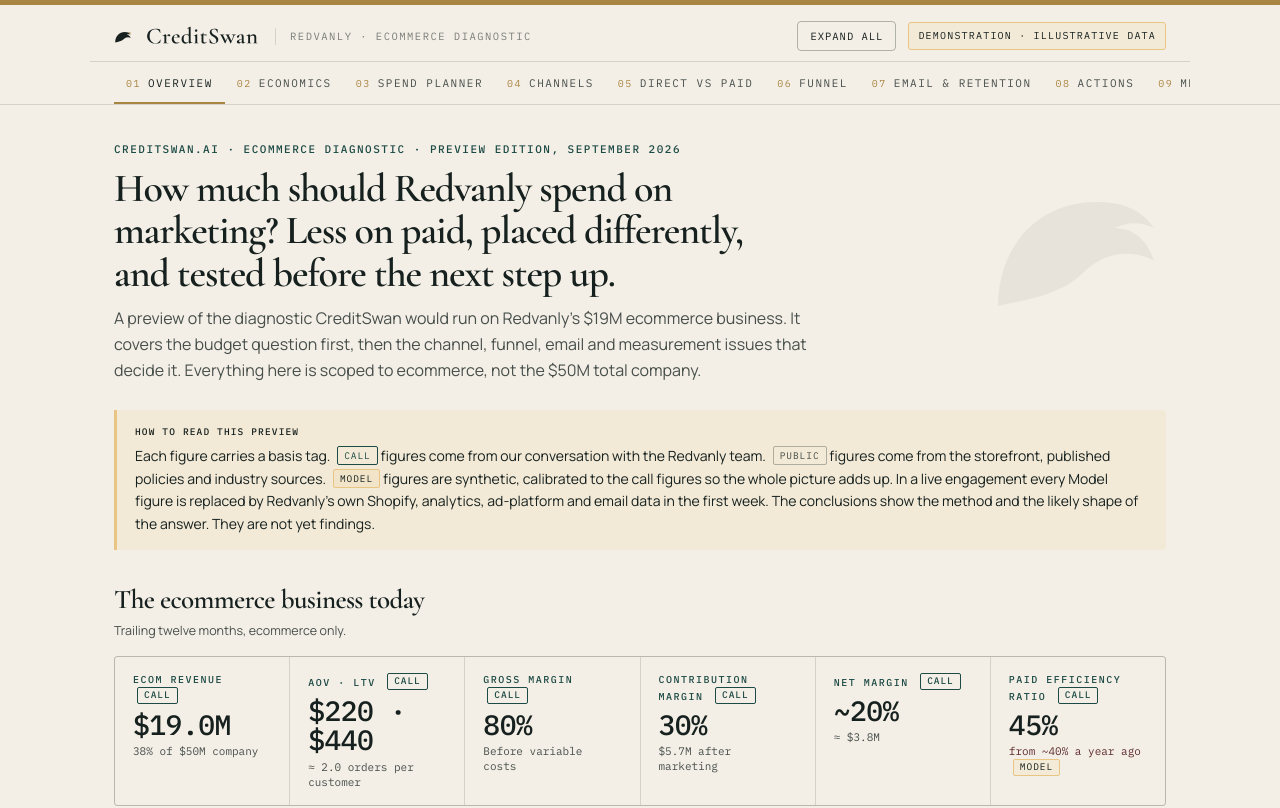
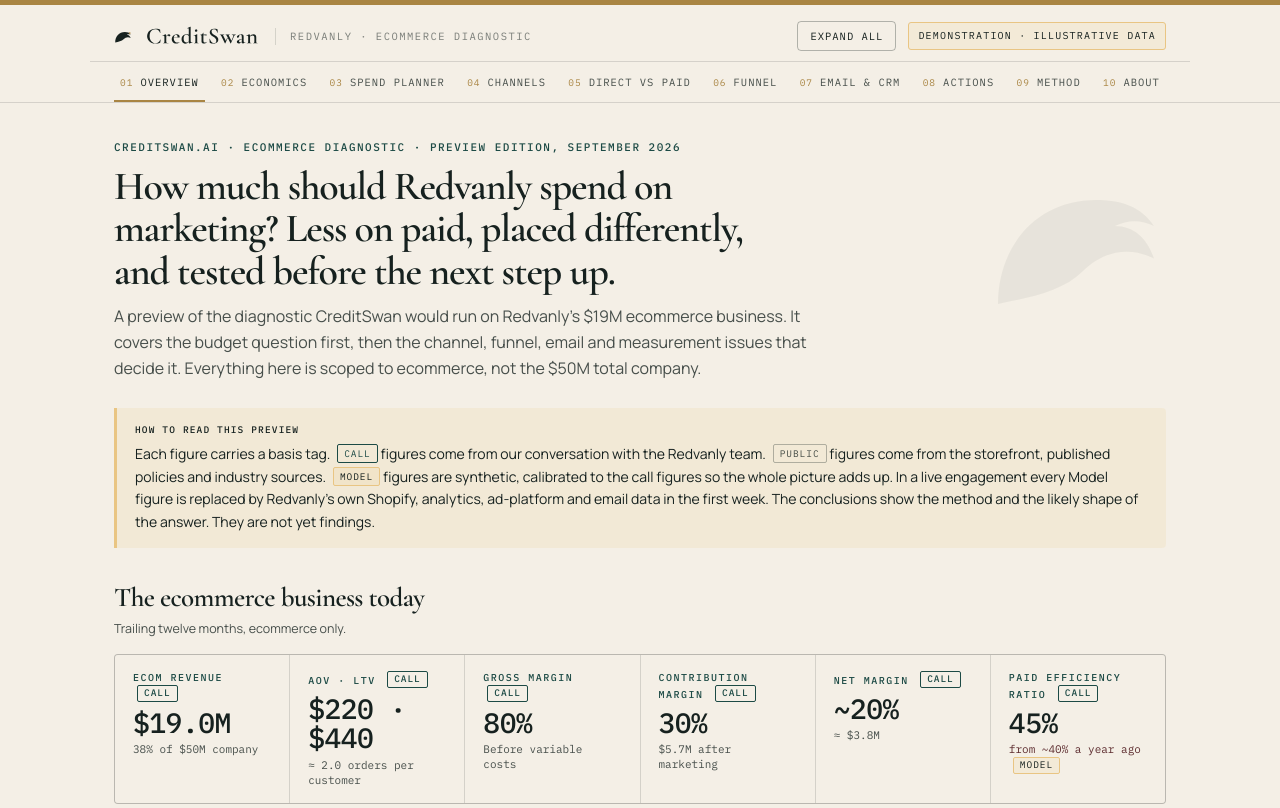
Before and after one commit to nehajwala12/redvanly, a plain HTML site: page index.html in a window 1280 px wide. Shown: the top 808 px of the page. Drawn offline with nearby package versions, Linux system fonts and the light colour scheme.

Commit message:
Add files via upload

```diff
--- a/index.html
+++ b/index.html
@@ -93,14 +93,15 @@
   border:1px solid var(--cs-border-strong);background:transparent;color:var(--cs-ink)}
 .ghost:hover{border-color:var(--cs-ink)}
 .flag{font-family:var(--mono);font-size:10px;letter-spacing:.12em;text-transform:uppercase;color:var(--cs-ink);background:var(--pale-wash);border:1px solid var(--cs-gold-pale);padding:5px 9px;border-radius:3px}
-.tabs{max-width:1100px;margin:0 auto;padding:0 24px;display:flex;gap:0;overflow-x:auto;scrollbar-width:none}
-.tabs::-webkit-scrollbar{display:none}
-.tab{appearance:none;border:none;background:transparent;color:var(--cs-text-soft);cursor:pointer;font-family:var(--mono);font-size:11px;letter-spacing:1.5px;text-transform:uppercase;font-weight:400;
-  padding:14px 12px 12px;white-space:nowrap;border-bottom:2px solid transparent;display:flex;gap:7px;align-items:baseline}
+.tabs{max-width:1100px;margin:0 auto;padding:0 24px;display:flex;flex-wrap:wrap;justify-content:space-between;gap:0 2px}
+.tab{appearance:none;border:none;background:transparent;color:var(--cs-text-soft);cursor:pointer;font-family:var(--mono);font-size:10.5px;letter-spacing:1px;text-transform:uppercase;font-weight:400;
+  padding:13px 6px 11px;white-space:nowrap;border-bottom:2px solid transparent;display:flex;gap:7px;align-items:baseline}
 .tab:hover{color:var(--cs-ink)}
 .tab[aria-selected="true"]{color:var(--cs-ink);border-bottom-color:var(--cs-gold)}
-.tab .tn{font-family:var(--mono);font-size:10px;color:var(--cs-gold)}
-@media (max-width:520px){.shell-top{padding-inline:16px}.tabs{padding-inline:8px}.mark span{display:none}}
+.tab .tn{font-family:var(--mono);font-size:9.5px;color:var(--cs-gold)}
+@media (max-width:900px){.tabs{justify-content:flex-start;gap:0 10px}}
+@media (max-width:700px){.shell{position:static}}
+@media (max-width:520px){.shell-top{padding-inline:16px}.tabs{padding-inline:16px}.mark span{display:none}}
 
 /* panels */
 .panel{display:none;padding-block:36px 100px}
@@ -319,10 +320,10 @@
     <button class="tab" role="tab" data-p="channels" aria-selected="false"><span class="tn">04</span>Channels</button>
     <button class="tab" role="tab" data-p="direct" aria-selected="false"><span class="tn">05</span>Direct vs paid</button>
     <button class="tab" role="tab" data-p="funnel" aria-selected="false"><span class="tn">06</span>Funnel</button>
-    <button class="tab" role="tab" data-p="email" aria-selected="false"><span class="tn">07</span>Email &amp; retention</button>
+    <button class="tab" role="tab" data-p="email" aria-selected="false"><span class="tn">07</span>Email &amp; CRM</button>
     <button class="tab" role="tab" data-p="actions" aria-selected="false"><span class="tn">08</span>Actions</button>
     <button class="tab" role="tab" data-p="method" aria-selected="false"><span class="tn">09</span>Method</button>
-    <button class="tab" role="tab" data-p="about" aria-selected="false"><span class="tn">10</span>About CreditSwan</button>
+    <button class="tab" role="tab" data-p="about" aria-selected="false"><span class="tn">10</span>About</button>
   </div>
 </div>
 
```
